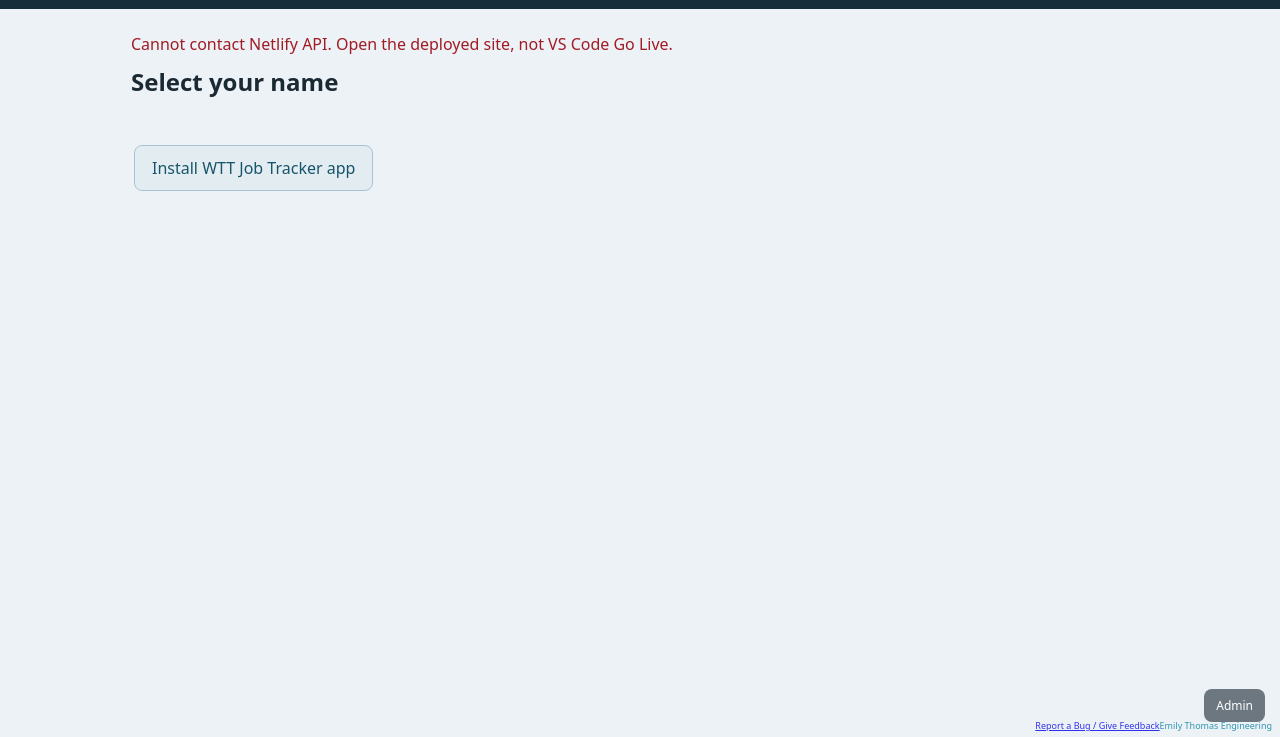
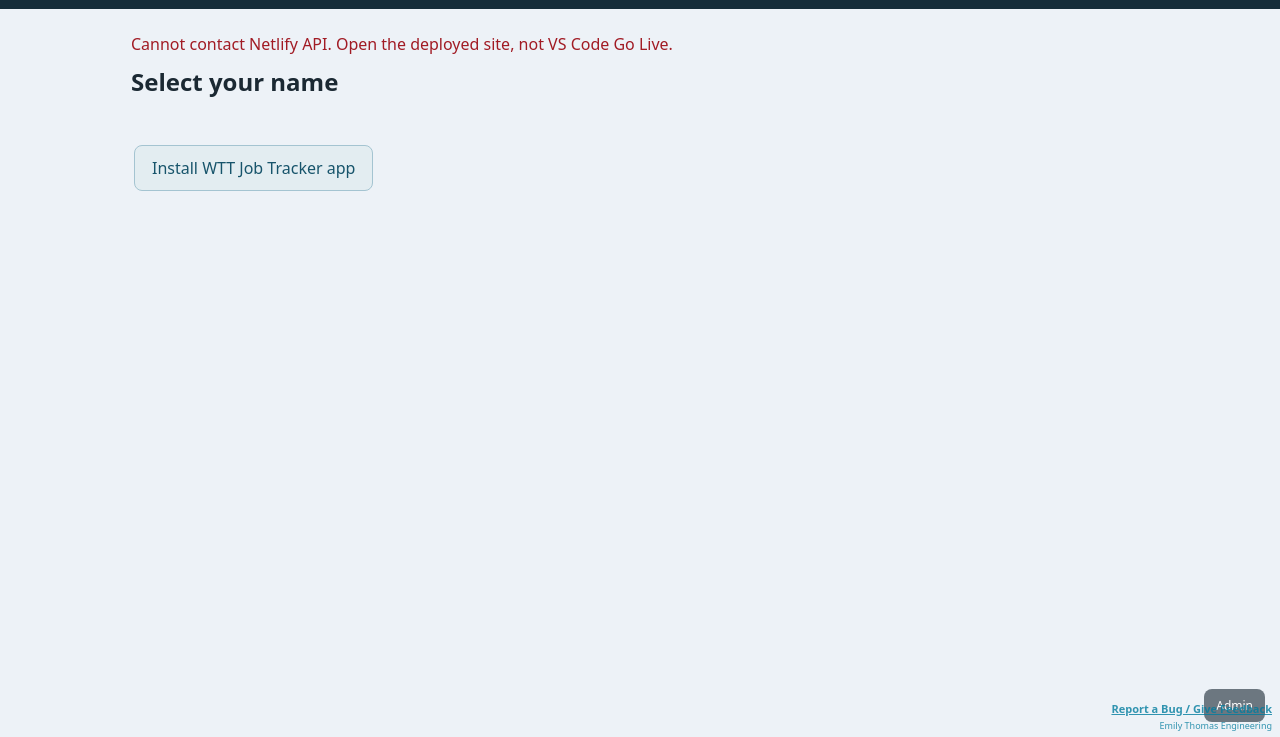
Before and after one commit to EmilyThomasEngineering/wtt-job-tracker, a website: page index.html in a window 1280 px wide. Shown: the part 63-800 px from the top of the page. Drawn offline with Linux system fonts and the light colour scheme; no server answers.

Commit message:
Style clickable feedback link above engineering footer

```diff
--- a/css/v2.css
+++ b/css/v2.css
@@ -47,3 +47,8 @@ tr.click-row:hover{filter:brightness(.97)}
 
 /* Visible staff action affordance, install link and unobtrusive credit */
 .live-staff-detail summary strong small{font-size:.72rem;font-weight:650;color:#16516a;margin-left:8px;text-decoration:underline}.live-staff-detail[open] summary strong small{color:#294d58}.live-staff-detail summary:hover{outline:2px solid #0b94b2}.live-staff-detail summary{align-items:center}.install-panel{margin:22px 0 12px}.install-panel button{background:#e3edf1;color:#17546b;border:1px solid #a4c4d1}.install-panel p{font-size:.86rem;max-width:600px;color:#4b5c66}.ete-credit{position:fixed;bottom:5px;right:8px;font-size:9px;color:#007c9e;opacity:.8;pointer-events:none;z-index:4}body{padding-bottom:22px}
+
+/* Footer feedback link */
+.ete-credit{display:flex;flex-direction:column;align-items:flex-end;gap:3px;pointer-events:auto}
+.ete-credit a{font-size:11px;color:#007c9e;text-decoration:underline;font-weight:600}
+.ete-credit a:hover{color:#16485f}
```
